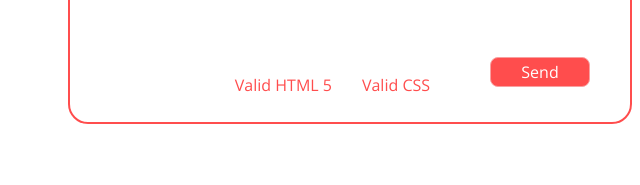
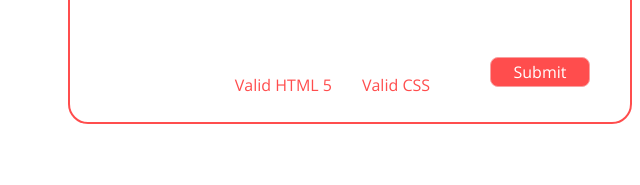
Before and after one commit to lillyp3/lillyp3.github.com, a plain HTML site: page des157/studio1/madlib.html in a window 1280 px wide. Shown: the part 640-825 px from the top of the page, 640-1280 px from the left. Drawn offline with nearby package versions, Linux system fonts and the light colour scheme.

Commit message:
submit button

```diff
--- a/des157/studio1/madlib.html
+++ b/des157/studio1/madlib.html
@@ -50,7 +50,7 @@
             <label for="verb3">Provide a Verb</label>
             <input type="text" id="verb3" required>
 
-            <input type="submit" value="Send" id="button">
+            <input type="submit" value="Submit" id="button">
         </form>
 
         <article id="madlib">
```
